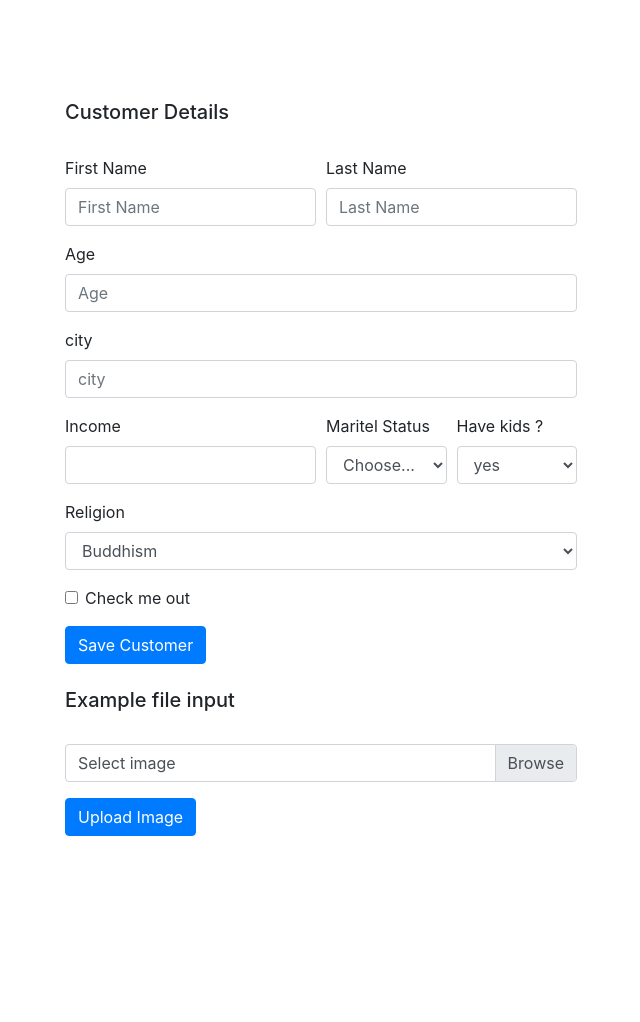
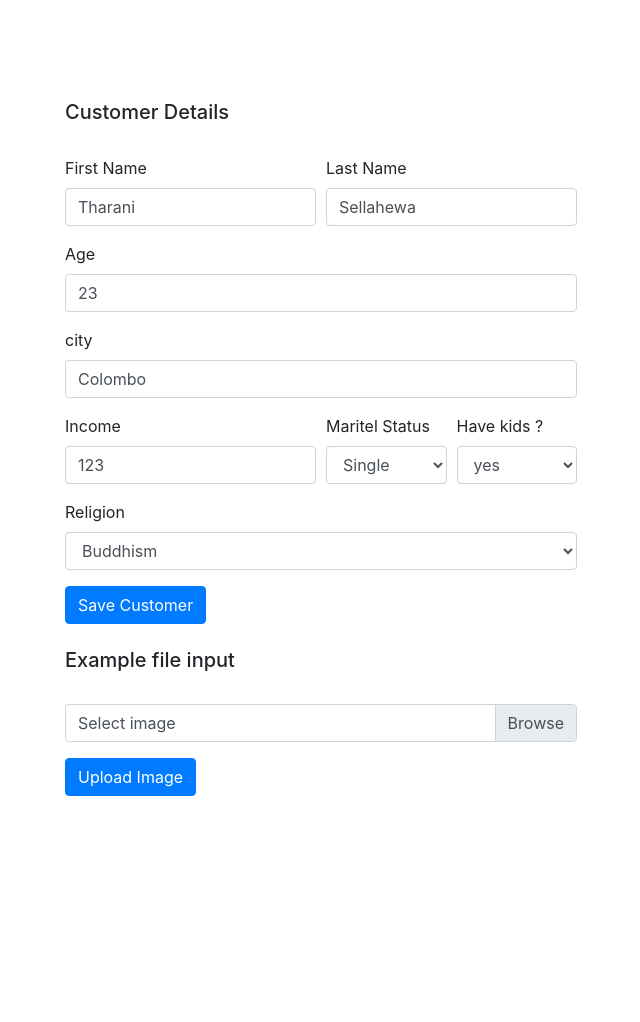
Before and after one commit to Nethmee/Customer-Recommendation--backend, a Flask app: page / in a window 1280 px wide. Shown: the part 284-1306 px from the top of the page, without its empty margins (319-959 px from the left). After the commit the page ends 1080 px from the top, so only its background shows below. Run offline with Flask 2, Linux system fonts and the light colour scheme; some libraries are stand-ins or nearby versions.

Commit message:
form modified

```diff
--- a/app.py
+++ b/app.py
@@ -63,24 +63,36 @@ def testHello():
 #Adding a customer end point
 @app.route('/AddCustomer', methods=['POST'])
 def add_Customer():
-
-    f_name = request.json['f_name']
-    l_name = request.json['l_name']
-    age = request.json['age']
-    marital_status = request.json['marital_status']
-    income = request.json['income']
-    have_kids = request.json['have_kids']
-    city = request.json['city']
-    religion = request.json['religion']
+    print(request.form)
+    req=request.form
+    # f_name=req['f_name']
+    # l_name = req['l_name']
+    # age = req['age']
+    # city = req['city']
+    # income = req['income']
+    # religion = req['religion']
+    # have_kids = req['have_kids']
+    # marital_status = req['marital_status']
 
 
-    new_Customer = Customer(f_name,l_name,age,marital_status,income,have_kids,city,religion)
+    # f_name = request.json['f_name']
+    # l_name = request.json['l_name']
+    # age = request.json['age']
+    # marital_status = request.json['marital_status']
+    # city = request.json['city']
+    # income = request.json['income']
+    # have_kids = request.json['have_kids']
+
+    # religion = request.json['religion']
 
 
-    db.session.add(new_Customer)
-    db.session.commit()
-    #return "success"
-    return Customer_schema.jsonify(new_Customer)
+    # new_Customer = Customer(f_name,l_name,age,marital_status,income,have_kids,city,religion)
+
+
+    # db.session.add(new_Customer)
+    # db.session.commit()
+    return "success"
+    #return Customer_schema.jsonify(new_Customer)
 
 @app.route("/")
 def front():
--- a/templates/front.html
+++ b/templates/front.html
@@ -15,74 +15,69 @@
    </style>
 </head>
 <body>
-  <form action="/AddCustomer" method="POST" enctype="multipart/form-data">
+
+  <form action="/AddCustomer" method="POST"  enctype="multipart/form-data">
     <h5 for="exampleFormControlFile1"> Customer Details</h5><br/>
     <div class="form-row">
           <div class="form-group col-md-6">
 
             <label for="inputEmail4">First Name</label>
-            <input type="email" class="form-control" id="inputEmail4" placeholder="First Name">
+            <input type="text" class="form-control"  placeholder="First Name" name="f_name" value="Tharani">
           </div>
           <div class="form-group col-md-6">
             <label for="inputPassword4">Last Name</label>
-            <input type="password" class="form-control" id="inputPassword4" placeholder="Last Name">
+            <input type="text" class="form-control"  placeholder="Last Name"  name="l_name" value="Sellahewa">
           </div>
         </div>
         <div class="form-group">
           <label for="inputAddress">Age</label>
-          <input type="number" class="form-control" id="inputAddress" placeholder="Age">
+          <input type="text" class="form-control" placeholder="Age"  name="age" value=23>
         </div>
         <div class="form-group">
           <label for="inputAddress2">city </label>
-          <input type="text" class="form-control" id="inputAddress2" placeholder="city">
+          <input type="text" class="form-control"  placeholder="city"  name="city" value="Colombo">
         </div>
         <div class="form-row">
           <div class="form-group col-md-6">
             <label for="inputCity">Income</label>
-            <input type="text" class="form-control" id="inputCity">
+            <input type="text" class="form-control"  name="income" value="123">
           </div>
-          <div class="form-group col-md-3">
+         <div class="form-group col-md-3">
             <label for="inputState">Maritel Status</label>
-            <select id="inputState" class="form-control">
-              <option selected>Choose...</option>
-              <option>Single</option>
-              <option>Married</option>
+            <select id="inputState" class="form-control" name="marital_status">
+
+              <option value="Single">Single</option>
+              <option value="Married">Married</option>
             </select>
           </div>
           <div class="form-group col-md-3">
             <label for="inputState">Have kids ?</label>
-            <select id="inputState" class="form-control">
+            <select id="inputState" class="form-control" name="have_kids">
 
-              <option>yes</option>
-              <option>no</option>
+              <option  value="yes">yes</option>
+              <option  value="no">no</option>
             </select>
           </div>
         </div>
         <div class="form-group">
           <label for="inputAddress2">Religion </label>
-          <select id="inputState" class="form-control">
+          <select id="inputState" class="form-control" name="religion">
 
-            <option>Buddhism</option>
-            <option>Hindusm</option>
-            <option>Muslim</option>
-            <option>Catholic</option>
-            <option>Other</option>
+            <option value="Buddhism">Buddhism</option>
+            <option  value="Hindusm">Hindusm</option>
+            <option value="Muslim">Muslim</option>
+            <option value="Catholic">Catholic</option>
+            <option value="Other">Other</option>
 
           </select>
         </div>
-        <div class="form-group">
-          <div class="form-check">
-            <input class="form-check-input" type="checkbox" id="gridCheck">
-            <label class="form-check-label" for="gridCheck">
-              Check me out
-            </label>
-          </div>
-        </div>
+
         <button type="submit" class="btn btn-primary">Save Customer</button>
+
       </form> <br/>
         <form action="/uploadImages" method="POST" enctype="multipart/form-data">
         <div class="form-group">
-          <h5 for="exampleFormControlFile1"> Example file input</h5><br/>
+          <h5 for="exampleFormControlFile1">Example file input</h5><br/>
           <div class="custom-file">
           <input type="file" class="custom-file-input" id="exampleFormControlFile1" name="image">
           <label class="custom-file-label" for="image">Select image</label>
```
Also changed, not shown: db.sqlite.
